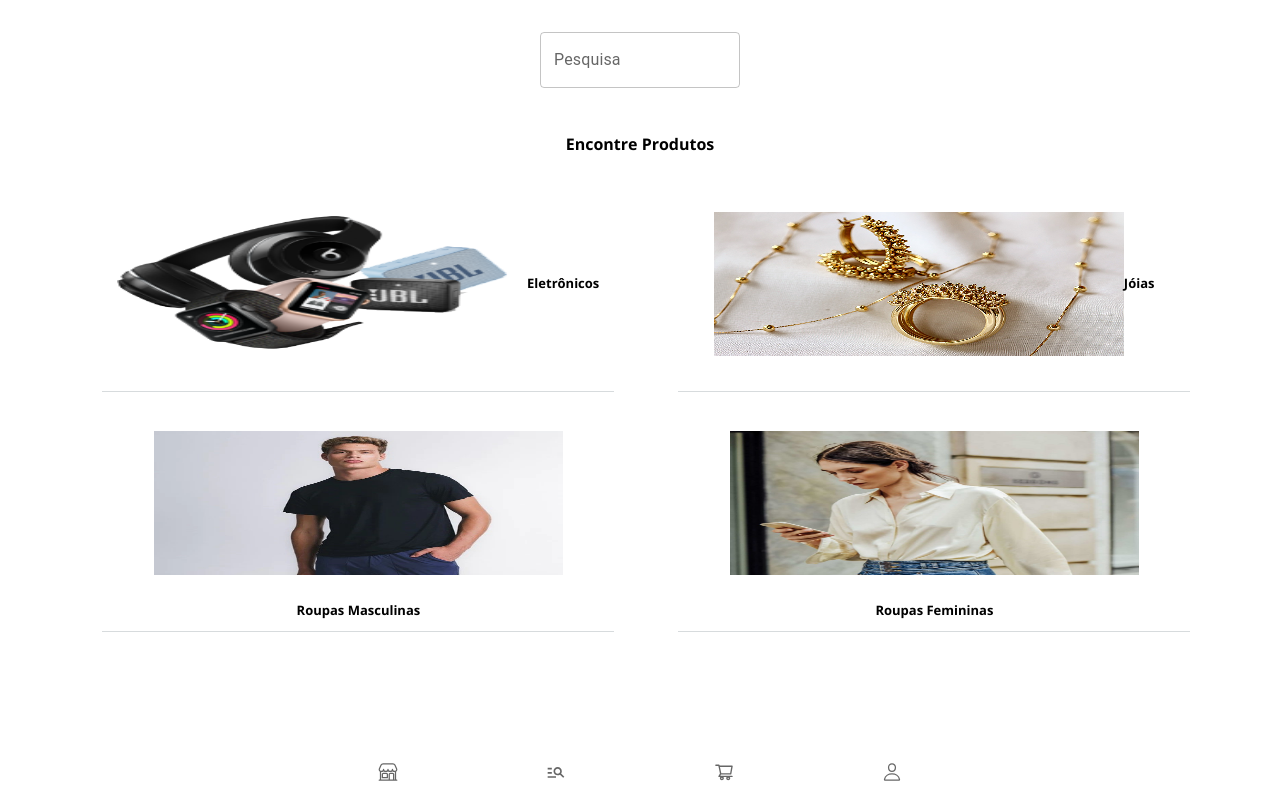
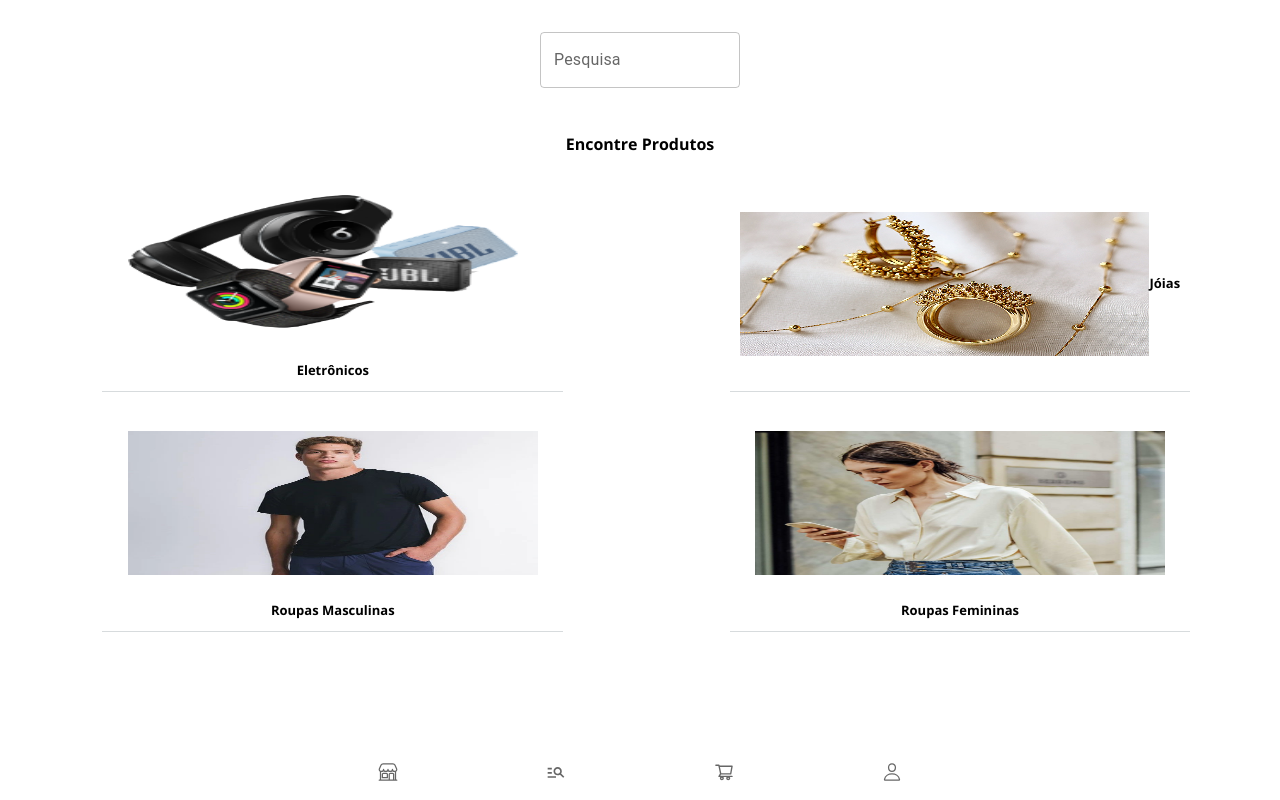
Before and after one commit to LuisaFermino/projeto-loja, a React (Create React App) app: page /Explorar in a window 1280 px wide. Built offline with nearby package versions, Linux system fonts and the light colour scheme; a web font is replaced by a local one.

Commit message:
Melhorias no posicionamento dos elementos

```diff
--- a/src/componentes/Explorar..js
+++ b/src/componentes/Explorar..js
@@ -66,7 +66,7 @@ const Titulo = styled.div`
 const Main = styled.div`
   width: 85vw;
   height: 60vh;
-  position: relative;
+  position: fixed;
   top: 22vh;
   left: 8vw;
   display: flex;
@@ -87,7 +87,7 @@ const Main = styled.div`
 `;
 
 const Categorias = styled.div`
-  width: 40vw;
+  width: 36vw;
   height: 27vh;
   border-bottom: 1px solid #d7dbdd;
   display: flex;
--- a/src/componentes/Home.js
+++ b/src/componentes/Home.js
@@ -107,6 +107,7 @@ const NavBar = estilo.div`
   align-items: center;
   width: 100vw;
   height: 15vh;
+  position: fixed;
 `;
 
 const Pesquisa = estilo.div`
```
